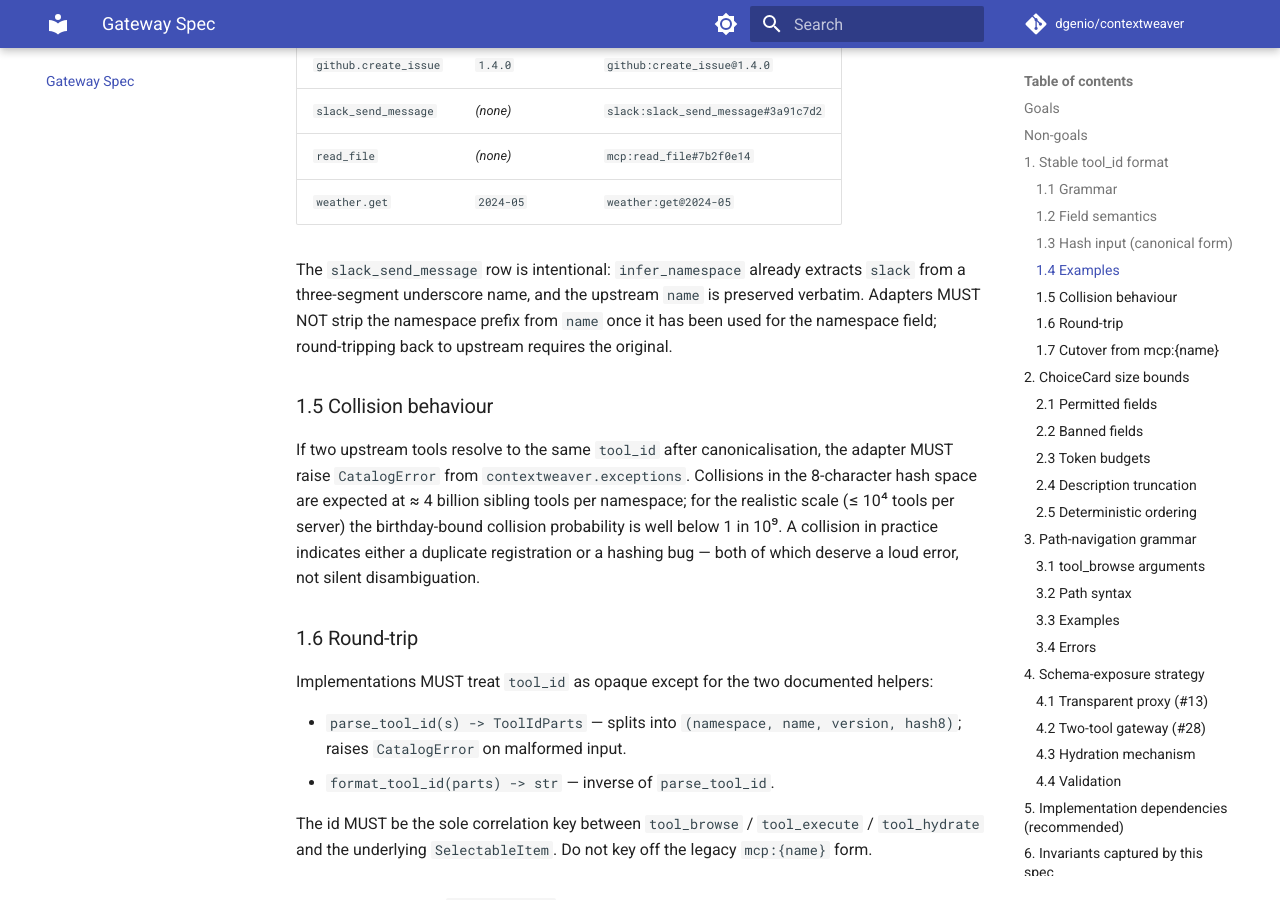
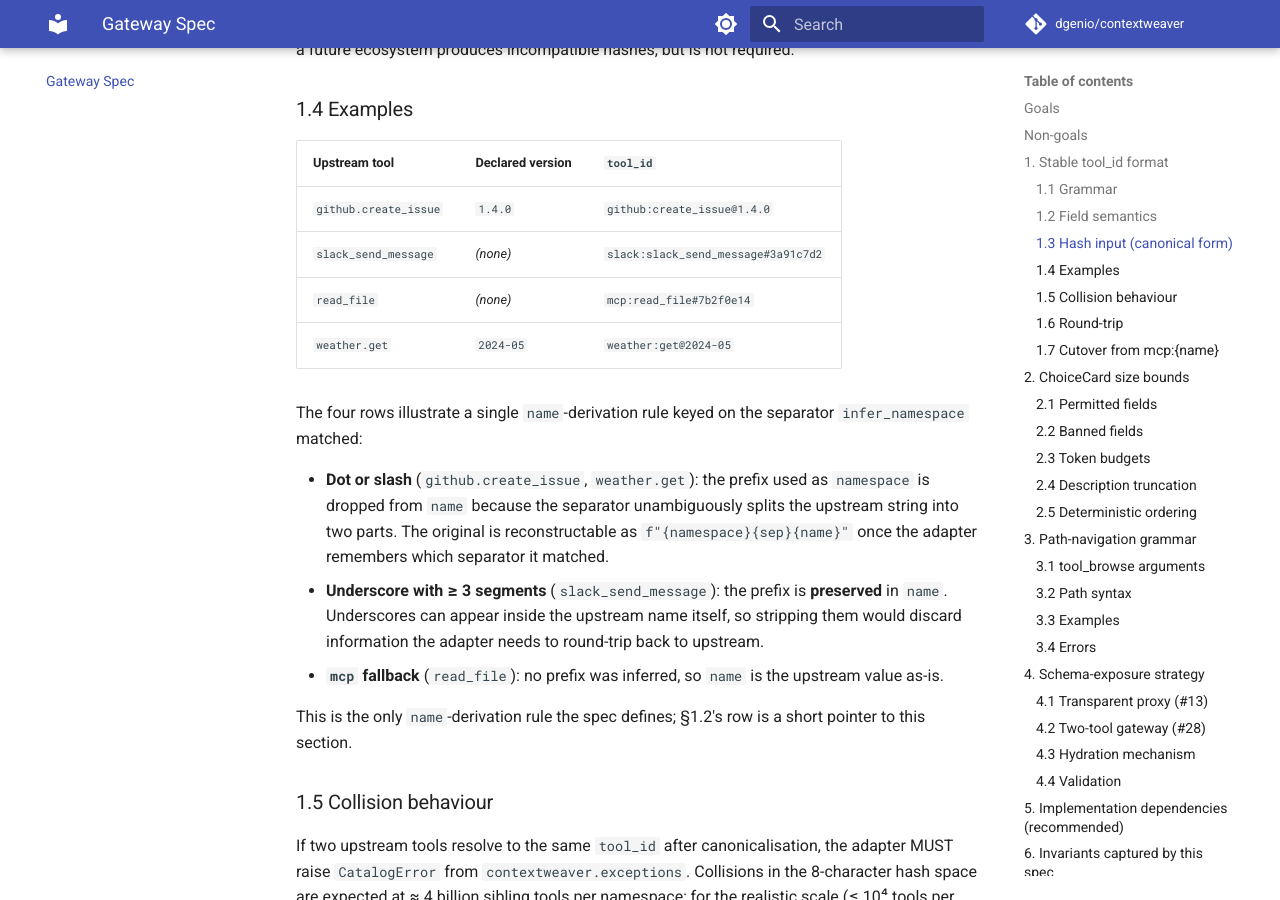
Before and after one commit to dgenio/contextweaver, an MkDocs documentation site: the page built from docs/gateway_spec.md, in a window 1280 px wide and 900 px high, scrolled down 2417 px. Built offline with MkDocs 1.6.1 and Material for MkDocs 9.7.7, drawn with Linux system fonts in a browser that asks for light colours; comment, search, counter and statistics services are not loaded; some of the changed text lies outside the part shown.

Commit message:
docs(review): address Copilot review on gateway spec PR
Three Copilot review comments on PR #192:

- CHANGELOG.md:27 — the bullet said `mkdocs.yml` surfaces the spec
  under the Guides section, but the nav change makes it a top-level
  page (sibling to Concepts and Cookbook). Aligns the changelog text
  with the actual placement; the spec is a wire contract, not an
  integration tutorial, so top-level placement is intentional.
- docs/gateway_spec.md §1.2 vs §1.4 — the `name` row said "verbatim
  after de-prefixing" while §1.4 said adapters MUST NOT strip the
  prefix. Reading the example table, the rule is separator-keyed
  (dot/slash strip, underscore + `mcp` fallback preserve). Encodes
  that single rule in both sites so they agree.
- docs/agent-context/invariants.md:71 — the schema-hydration sentence
  implied agents call `Catalog.hydrate` directly in proxy mode.
  Gateway spec §4 defines `tool_hydrate(tool_id)` as the agent-facing
  meta-tool; `Catalog.hydrate` is the internal primitive. Rewords to
  match §4 while keeping the pointer to the primitive.

Docs-only; CI targets unaffected.

Co-Authored-By: Claude Opus 4.7 (1M context) <noreply@anthropic.com>

```diff
--- a/docs/gateway_spec.md
+++ b/docs/gateway_spec.md
@@ -58,7 +58,7 @@ Total `tool_id` length: ≤ 240 characters.
 | Field | Source | Required | Stable across |
 |---|---|---|---|
 | `namespace` | Inferred from upstream tool name via `infer_namespace` (`adapters/mcp.py:24`) or upstream `server_name` if available. | Yes | Server restart, version bump within the same server identity. |
-| `name` | Upstream tool name verbatim (after de-prefixing the namespace if `infer_namespace` produced one). | Yes | Description-only updates. |
+| `name` | Upstream tool name, derived per separator type (see §1.4). Dot/slash separators are stripped from `name` (the namespace field carries the prefix); underscore separators and the `mcp` fallback preserve the upstream value verbatim, because underscores can appear inside the upstream name itself and stripping would lose the original. | Yes | Description-only updates. |
 | `version` | Upstream `_meta.version` or equivalent, if declared. | No | The lifetime of one upstream-declared semver. |
 | `hash8` | First 8 hex chars of `sha256` over the canonical input-schema shape (see §1.3). | No, but **required** when `version` is absent. | Description-only updates; changes whenever input-schema shape changes. |
 
@@ -102,11 +102,23 @@ if a future ecosystem produces incompatible hashes, but is not required.
 | `read_file` | *(none)* | `mcp:read_file#7b2f0e14` |
 | `weather.get` | `2024-05` | `weather:get@2024-05` |
 
-The `slack_send_message` row is intentional: `infer_namespace` already
-extracts `slack` from a three-segment underscore name, and the upstream
-`name` is preserved verbatim. Adapters MUST NOT strip the namespace
-prefix from `name` once it has been used for the namespace field;
-round-tripping back to upstream requires the original.
+The four rows illustrate a single `name`-derivation rule keyed on the
+separator `infer_namespace` matched:
+
+- **Dot or slash** (`github.create_issue`, `weather.get`): the prefix
+  used as `namespace` is dropped from `name` because the separator
+  unambiguously splits the upstream string into two parts. The
+  original is reconstructable as `f"{namespace}{sep}{name}"` once the
+  adapter remembers which separator it matched.
+- **Underscore with ≥ 3 segments** (`slack_send_message`): the prefix
+  is **preserved** in `name`. Underscores can appear inside the
+  upstream name itself, so stripping them would discard information
+  the adapter needs to round-trip back to upstream.
+- **`mcp` fallback** (`read_file`): no prefix was inferred, so `name`
+  is the upstream value as-is.
+
+This is the only `name`-derivation rule the spec defines; §1.2's row
+is a short pointer to this section.
 
 ### 1.5 Collision behaviour
 
```
Also changed, not shown: CHANGELOG.md (+2 -2 lines), docs/agent-context/invariants.md (+1 -1 lines).
